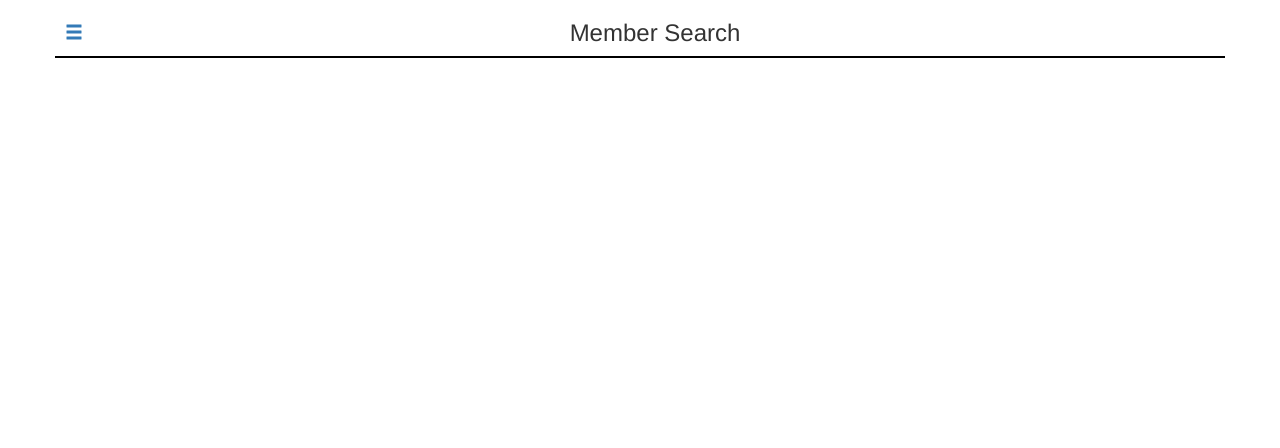
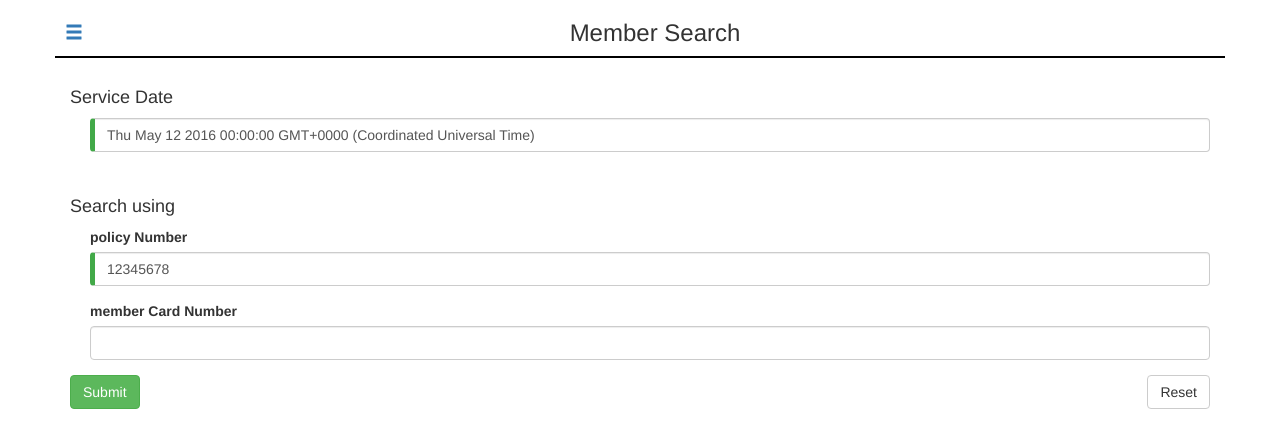
Before and after one commit to Wen1v3/demo_sc, an Angular app: page /search in a window 1280 px wide. Shown: the top 448 px of the page. Built offline with nearby package versions, Linux system fonts and the light colour scheme.

Commit message:
build search page

```diff
--- a/src/app/app.module.ts
+++ b/src/app/app.module.ts
@@ -1,5 +1,6 @@
 import { NgModule } from '@angular/core';
 import { BrowserModule } from '@angular/platform-browser';
+import { FormsModule } from '@angular/forms';
 import { HttpClientModule } from '@angular/common/http';
 
 import { AppRoutingModule } from './app-routing.module';
@@ -20,7 +21,8 @@ import { HeaderComponent } from './header/header.component';
   imports: [
     BrowserModule,
     AppRoutingModule,
-    HttpClientModule
+    HttpClientModule,
+    FormsModule
   ],
   providers: [],
   bootstrap: [AppComponent]
--- a/src/app/search/search.component.css
+++ b/src/app/search/search.component.css
@@ -0,0 +1,3 @@
+.form-group {
+    margin-left: 20px
+}
--- a/src/app/search/search.component.html
+++ b/src/app/search/search.component.html
@@ -1 +1,40 @@
 <app-header [currentRoute]="myTitle"></app-header>
+<div class="container">
+    <form (ngSubmit)="onSubmit()" #searchForm="ngForm">
+        <br>
+        <h4>Service Date</h4>
+        <div class="form-group">
+            <input type="text" class="form-control" id="date"
+                required
+                [(ngModel)]="model.date" (ngModelChange)="setState('date')" name="date"
+                #date="ngModel">
+            <div [hidden]="date.valid || date.pristine" class="alert alert-danger">
+               date is required
+            </div>
+        </div>
+
+        <br>
+        <h4>Search using</h4>
+        <div class="form-group">
+            <label for="policyNumber">policy Number</label>
+            <input type="number" class="form-control" id="policyNumber"
+                required
+                [(ngModel)]="model.policyNumber" (ngModelChange)="setState('policyNumber')" name="policyNumber"
+                #policyNumber="ngModel">
+            <div [hidden]="policyNumber.valid || policyNumber.pristine" class="alert alert-danger">
+                policyNumber is required
+            </div>
+        </div>
+
+        <div class="form-group">
+            <label for="memberCardNumber">member Card Number</label>
+            <input type="text" class="form-control" id="memberCardNumber"
+                [(ngModel)]="model.memberCardNumber" (ngModelChange)="setState('memberCardNumber')" name="memberCardNumber">
+        </div>
+
+        <div>
+            <button type="submit" class="btn btn-success" [disabled]="!searchForm.form.valid">Submit</button>
+            <button type="button" class="btn btn-default pull-right" (click)="searchForm.reset()">Reset</button>
+        </div>
+    </form>
+</div>
--- a/src/app/search/search.component.ts
+++ b/src/app/search/search.component.ts
@@ -1,4 +1,7 @@
 import { Component, OnInit } from '@angular/core';
+import { Router } from '@angular/router';
+import { StateService } from '../state.service';
+
 
 @Component({
   selector: 'app-search',
@@ -6,11 +9,39 @@ import { Component, OnInit } from '@angular/core';
   styleUrls: ['./search.component.css']
 })
 export class SearchComponent implements OnInit {
+  //date: Date = new Date('May 12, 2016 00:00:00');
+  date: Date = new Date();
   myTitle = "Member Search";
+  model = { date: this.date, policyNumber: 0, memberCardNumber: '' };
 
-  constructor() { }
+  constructor(private router: Router, private stateService: StateService) { }
 
   ngOnInit(): void {
+    this.loadState();
   }
 
+  loadState() {
+    this.model.date = this.stateService.getStateDate('date')!;
+    this.model.memberCardNumber = this.stateService.getStateString('memberCardNumber')!;
+    this.model.policyNumber = this.stateService.getStateNumber('policyNumber')!;
+  }
+
+  setState(key: string) {
+    switch(key){
+      case 'date':
+        this.stateService.setStateDate(key, this.model.date);
+        break;
+      case 'policyNumber':
+        this.stateService.setStateNumber(key, this.model.policyNumber);
+        break;
+      case 'memberCardNumber':
+        this.stateService.setStateString(key, this.model.memberCardNumber);
+        break;
+
+      default:
+        console.log("[Error] Not valid key.");
+    }
+  }
+
+  onSubmit() { this.router.navigateByUrl('/result'); }
 }
--- a/src/styles.css
+++ b/src/styles.css
@@ -1,2 +1,14 @@
 /* You can add global styles to this file, and also import other style files */
 @import url('https://unpkg.com/bootstrap@3.3.7/dist/css/bootstrap.min.css');
+
+a:hover{
+    text-decoration: none;
+}
+
+.ng-valid[required], .ng-valid.required  {
+    border-left: 5px solid #42A948; /* green */
+}
+
+.ng-invalid:not(form)  {
+    border-left: 5px solid #a94442; /* red */
+}
```
